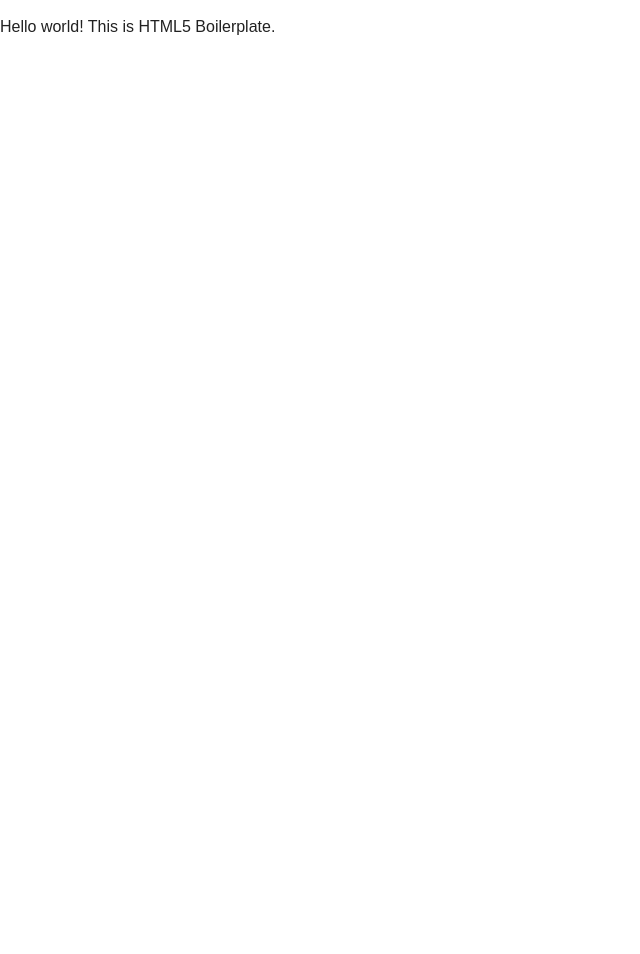
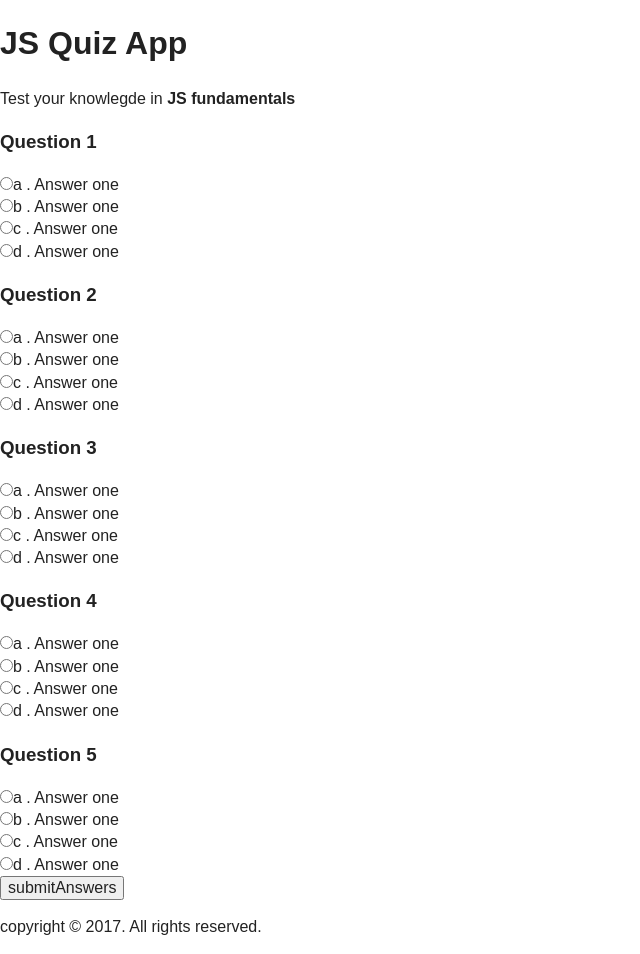
Before and after one commit to ArjunThiraviam/quizApp, a plain HTML site: page index.html in a window 1280 px wide. Shown: the whole page, without its empty margins (0-640 px from the left). Before the commit the page ends 800 px from the top, so only its background shows below. Drawn offline with nearby package versions, Linux system fonts and the light colour scheme.

Commit message:
Added HTML structure

```diff
--- a/index.html
+++ b/index.html
@@ -3,7 +3,7 @@
     <head>
         <meta charset="utf-8">
         <meta http-equiv="x-ua-compatible" content="ie=edge">
-        <title></title>
+        <title>JS Quiz App</title>
         <meta name="description" content="">
         <meta name="viewport" content="width=device-width, initial-scale=1">
 
@@ -19,8 +19,54 @@
             <p class="browserupgrade">You are using an <strong>outdated</strong> browser. Please <a href="http://browsehappy.com/">upgrade your browser</a> to improve your experience.</p>
         <![endif]-->
 
-        <!-- Add your site or application content here -->
-        <p>Hello world! This is HTML5 Boilerplate.</p>
+        <header>
+            <h1>JS Quiz App</h1>
+            <p>Test your knowlegde in <strong>JS fundamentals</strong></p>
+        </header>
+
+        <section>
+            <div id="results">
+
+            </div>
+            <form name="quizForm" onsubmit="return submitAnswers()">
+                <h3>Question 1 </h3>
+                <input type="radio" name="q1" value="a" id="q1a">a . Answer one<br>
+                <input type="radio" name="q1" value="b" id="q1b">b . Answer one<br>
+                <input type="radio" name="q1" value="c" id="q1c">c . Answer one<br>
+                <input type="radio" name="q1" value="d" id="q1d">d . Answer one<br>
+
+                <h3>Question 2 </h3>
+                <input type="radio" name="q1" value="a" id="q2a">a . Answer one<br>
+                <input type="radio" name="q1" value="b" id="q2b">b . Answer one<br>
+                <input type="radio" name="q1" value="c" id="q2c">c . Answer one<br>
+                <input type="radio" name="q1" value="d" id="q2d">d . Answer one<br>
+
+                <h3>Question 3 </h3>
+                <input type="radio" name="q1" value="a" id="q3a">a . Answer one<br>
+                <input type="radio" name="q1" value="b" id="q3b">b . Answer one<br>
+                <input type="radio" name="q1" value="c" id="q3c">c . Answer one<br>
+                <input type="radio" name="q1" value="d" id="q3d">d . Answer one<br>
+
+                <h3>Question 4 </h3>
+                <input type="radio" name="q1" value="a" id="q4a">a . Answer one<br>
+                <input type="radio" name="q1" value="b" id="q4b">b . Answer one<br>
+                <input type="radio" name="q1" value="c" id="q4c">c . Answer one<br>
+                <input type="radio" name="q1" value="d" id="q4d">d . Answer one<br>
+
+                <h3>Question 5 </h3>
+                <input type="radio" name="q1" value="a" id="q5a">a . Answer one<br>
+                <input type="radio" name="q1" value="b" id="q5b">b . Answer one<br>
+                <input type="radio" name="q1" value="c" id="q5c">c . Answer one<br>
+                <input type="radio" name="q1" value="d" id="q5d">d . Answer one<br>
+
+                <input type="submit" value="submitAnswers">
+            </form>
+
+            <footer>
+                <p>copyright &copy; 2017. All rights reserved.</p>
+            </footer>
+        </section>
+
 
         <script src="https://code.jquery.com/jquery-1.12.0.min.js"></script>
         <script>window.jQuery || document.write('<script src="js/vendor/jquery-1.12.0.min.js"><\/script>')</script>
```
